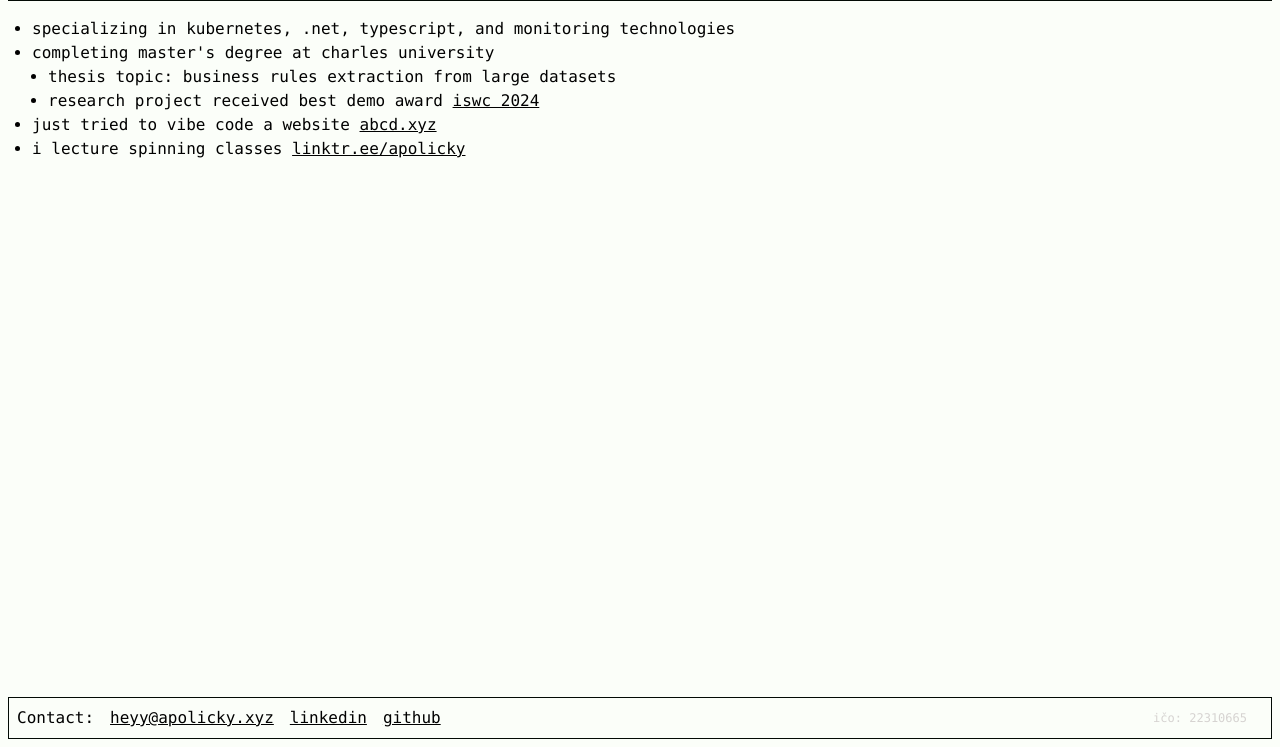
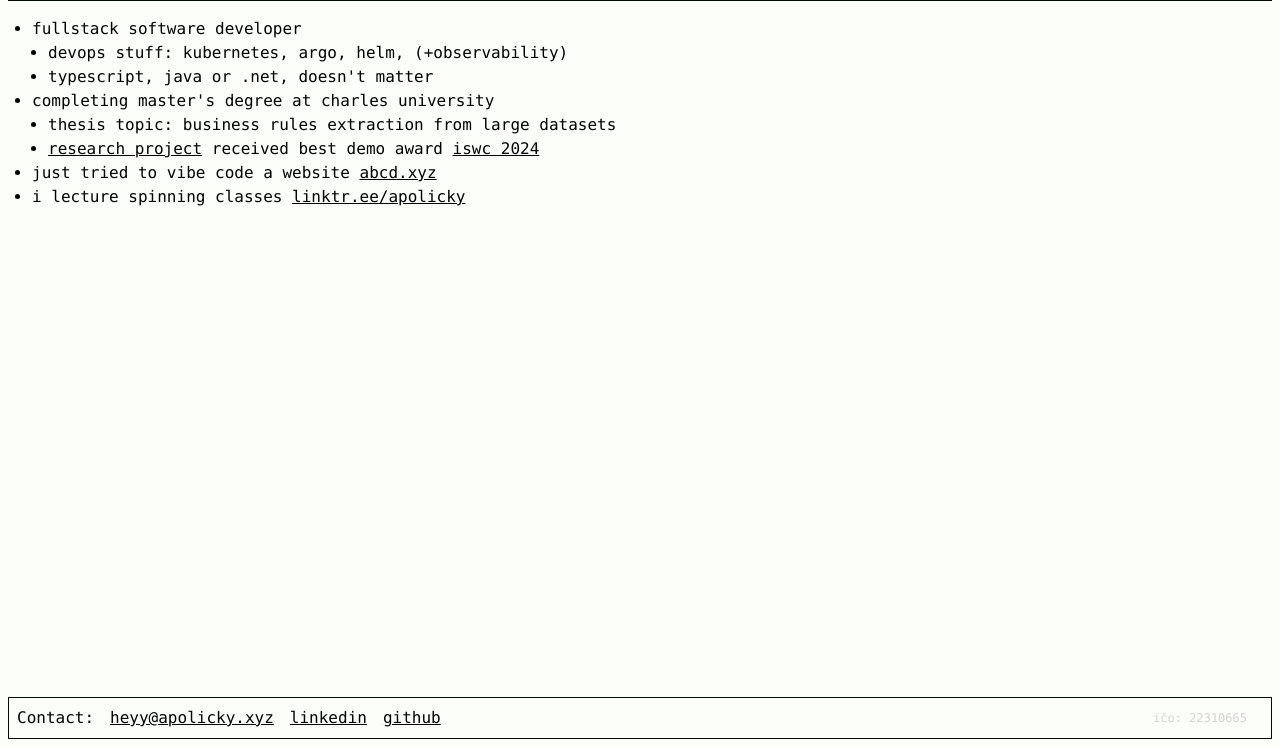
Before and after one commit to apolicky/apolicky.github.io, a website: page index.html in a window 1280 px wide. Shown: the part 53-800 px from the top of the page. Drawn offline with Linux system fonts and the light colour scheme.

Commit message:
Update Deps

```diff
--- a/index.html
+++ b/index.html
@@ -40,12 +40,22 @@
         <main class="mt-4 md:max-w-[60%] px-4 flex flex-col flex-grow">
             <section id="about" class="mb-8 ml-4 w-full">
                 <ul class="list-disc list-outside w-full">
-                    <li>specializing in kubernetes, .net, typescript, and monitoring technologies</li>
+                    <li>fullstack software developer</li>
+                    <ul class="pl-4 list-disc list-outside">
+                        <li>devops stuff: kubernetes, argo, helm, (+observability)</li>
+                        <li>typescript, java or .net, doesn't matter</li>
+                    </ul>
                     <li>completing master's degree at charles university</li>
                     <ul class="pl-4 list-disc list-outside">
                         <li>thesis topic: business rules extraction from large datasets</li>
                         <li>
-                            research project received best demo award
+                            <a
+                                target="_blank"
+                                href="https://github.com/dataspecer/dataspecer/tree/main/applications/conceptual-model-editor"
+                                class="underline hover:text-gray-500"
+                                >research project</a
+                            >
+                            received best demo award
                             <a target="_blank" href="https://iswc.umbc.edu/program/awards/" class="underline hover:text-gray-500">iswc 2024</a>
                         </li>
                     </ul>
@@ -54,7 +64,7 @@
                         <a target="_blank" href="https://abcdfghijklmnopqrstuvw.xyz" class="underline hover:text-gray-500">abcd.xyz</a>
                     </li>
                     <li>
-                        i lecture spinning classes
+                        i lecture <a target="_blank" href="./spinning-playlist-covers">spinning</a> classes
                         <a target="_blank" href="https://linktr.ee/apolicky" class="underline hover:text-gray-500">linktr.ee/apolicky</a>
                     </li>
                 </ul>
```
Also changed, not shown: src/output.css, 1 other file.
